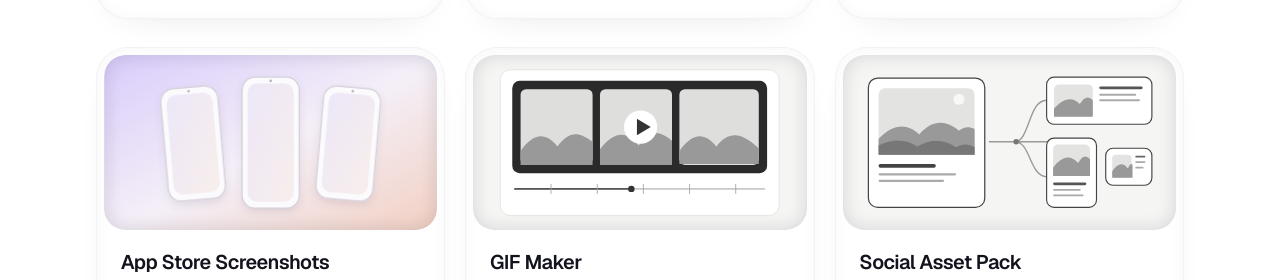
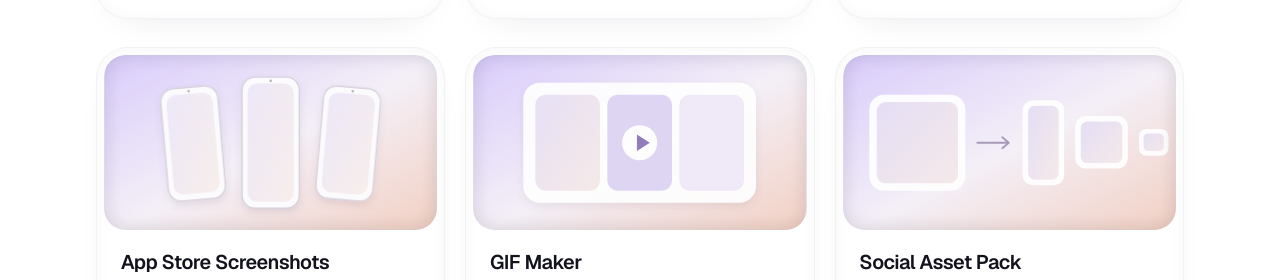
Before and after one commit to desphixs/tools, a Next.js app: page / in a window 1280 px wide. Shown: the part 505-785 px from the top of the page. Built offline with nearby package versions, Linux system fonts and the light colour scheme.

Commit message:
Simplify GIF and social pack thumbnails

```diff
--- a/src/components/tool-thumbnails.tsx
+++ b/src/components/tool-thumbnails.tsx
@@ -136,35 +136,27 @@ export function AppStoreScreenshotsThumbnail() {
 export function SocialAssetExporterThumbnail() {
   return (
     <svg viewBox="0 0 360 190" className="h-full w-full" aria-hidden="true" focusable="false">
-      <rect width="360" height="190" rx="22" fill="#f5f5f4" />
-      <rect x="27" y="25" width="126" height="140" rx="10" fill="#fff" stroke="#444" strokeWidth="1.35" />
-      <rect x="38" y="36" width="104" height="72" rx="7" fill="#e3e3e1" />
-      <circle cx="125" cy="48" r="6" fill="#f8f8f7" />
-      <path d="M38 91c16-17 31-17 44-5 14-16 29-16 43-4 5-4 10-5 17-2v28H38Z" fill="#999" />
-      <path d="M38 98c16-8 30-7 42 1 15-9 29-8 42 1 7-4 13-4 20 0v8H38Z" fill="#777" />
-      <rect x="38" y="118" width="62" height="4" rx="2" fill="#444" />
-      <rect x="38" y="128" width="84" height="2.5" rx="1.25" fill="#aaa" />
-      <rect x="38" y="135" width="71" height="2.5" rx="1.25" fill="#aaa" />
-      <path d="M158 94h27c17 0 15-45 35-45m-62 45h28c17 0 15 38 35 38m-63-38h96" fill="none" stroke="#9a9a98" strokeWidth="1.5" strokeLinecap="round" />
-      <circle cx="187" cy="94" r="3" fill="#777" />
-      <rect x="220" y="24" width="114" height="51" rx="8" fill="#fff" stroke="#444" strokeWidth="1.25" />
-      <rect x="228" y="32" width="42" height="35" rx="5" fill="#e3e3e1" />
-      <path d="M228 58c11-12 20-13 28-5 5-8 9-9 14-4v18h-42Z" fill="#999" />
-      <rect x="277" y="34" width="47" height="3" rx="1.5" fill="#555" />
-      <rect x="277" y="42" width="40" height="2" rx="1" fill="#aaa" />
-      <rect x="277" y="48" width="44" height="2" rx="1" fill="#aaa" />
-      <rect x="220" y="90" width="54" height="75" rx="8" fill="#fff" stroke="#444" strokeWidth="1.25" />
-      <rect x="227" y="97" width="40" height="34" rx="5" fill="#e3e3e1" />
-      <path d="M227 122c10-13 19-14 27-5 5-8 8-9 13-4v18h-40Z" fill="#999" />
-      <rect x="227" y="138" width="36" height="3" rx="1.5" fill="#555" />
-      <rect x="227" y="145" width="30" height="2" rx="1" fill="#aaa" />
-      <rect x="227" y="151" width="33" height="2" rx="1" fill="#aaa" />
-      <rect x="284" y="101" width="50" height="40" rx="8" fill="#fff" stroke="#444" strokeWidth="1.25" />
-      <rect x="291" y="108" width="21" height="25" rx="4" fill="#e3e3e1" />
-      <path d="M291 126c6-9 12-10 17-3 2-5 4-6 5-4v14h-22Z" fill="#999" />
-      <rect x="316" y="109" width="11" height="2" rx="1" fill="#666" />
-      <rect x="316" y="115" width="11" height="2" rx="1" fill="#aaa" />
-      <rect x="316" y="121" width="9" height="2" rx="1" fill="#aaa" />
+      <defs>
+        <linearGradient id="social-pack-wash" x1="0" y1="0" x2="1" y2="1">
+          <stop stopColor="#d9ccfb" />
+          <stop offset="0.52" stopColor="#f4eff7" />
+          <stop offset="1" stopColor="#f2d0c3" />
+        </linearGradient>
+        <linearGradient id="social-pack-art" x1="0" y1="0" x2="1" y2="1">
+          <stop stopColor="#e5def5" />
+          <stop offset="1" stopColor="#f4e9e9" />
+        </linearGradient>
+      </defs>
+      <rect width="360" height="190" rx="22" fill="url(#social-pack-wash)" />
+      <rect x="28" y="43" width="104" height="104" rx="16" fill="#fff" opacity="0.9" />
+      <rect x="36" y="51" width="88" height="88" rx="10" fill="url(#social-pack-art)" />
+      <path d="M145 95h34m-7-6 7 6-7 6" fill="none" stroke="#a79bb9" strokeWidth="2" strokeLinecap="round" strokeLinejoin="round" />
+      <rect x="194" y="49" width="45" height="92" rx="11" fill="#fff" opacity="0.9" />
+      <rect x="200" y="55" width="33" height="80" rx="7" fill="url(#social-pack-art)" />
+      <rect x="251" y="66" width="57" height="57" rx="11" fill="#fff" opacity="0.9" />
+      <rect x="257" y="72" width="45" height="45" rx="7" fill="url(#social-pack-art)" />
+      <rect x="320" y="80" width="32" height="29" rx="8" fill="#fff" opacity="0.9" />
+      <rect x="325" y="85" width="22" height="19" rx="5" fill="url(#social-pack-art)" />
     </svg>
   );
 }
@@ -172,25 +164,27 @@ export function SocialAssetExporterThumbnail() {
 export function GifMakerThumbnail() {
   return (
     <svg viewBox="0 0 360 190" className="h-full w-full" aria-hidden="true" focusable="false">
-      <rect width="360" height="190" rx="22" fill="#f5f5f4" />
-      <rect x="29" y="16" width="302" height="158" rx="11" fill="#fff" stroke="#e3e3e1" />
-      <rect x="42" y="28" width="276" height="100" rx="8" fill="#2a2a2a" />
-      <g fill="#dededc">
-        <rect x="51" y="37" width="78" height="82" rx="6" />
-        <rect x="137" y="37" width="78" height="82" rx="6" />
-        <rect x="223" y="37" width="86" height="82" rx="6" />
-      </g>
-      <g fill="#999">
-        <path d="M51 104c14-20 27-21 40-5 12-16 22-17 38-5v25H51Z" />
-        <path d="M137 102c16-20 29-20 42-4 12-16 22-17 36-5v26h-78Z" />
-        <path d="M223 104c14-20 27-21 40-5 14-18 28-15 46 2v17h-86Z" />
-      </g>
-      <circle cx="181" cy="78" r="18" fill="#fff" />
-      <path d="M177 69v18l15-9Z" fill="#333" />
-      <path d="M45 145h270" stroke="#c9c9c7" strokeWidth="2" strokeLinecap="round" />
-      <path d="M45 145h126" stroke="#555" strokeWidth="2" strokeLinecap="round" />
-      <path d="M84 140v10m50-10v10m50-10v10m50-10v10m50-10v10" stroke="#aaa" strokeWidth="1" strokeLinecap="round" />
-      <circle cx="171" cy="145" r="3.5" fill="#333" />
+      <defs>
+        <linearGradient id="gif-maker-wash" x1="0" y1="0" x2="1" y2="1">
+          <stop stopColor="#d9ccfb" />
+          <stop offset="0.52" stopColor="#f4eff7" />
+          <stop offset="1" stopColor="#f2d0c3" />
+        </linearGradient>
+        <linearGradient id="gif-maker-frame" x1="0" y1="0" x2="1" y2="1">
+          <stop stopColor="#e7e0f6" />
+          <stop offset="1" stopColor="#f5e9e7" />
+        </linearGradient>
+        <filter id="gif-maker-shadow" x="-20%" y="-20%" width="140%" height="150%">
+          <feDropShadow dx="0" dy="4" stdDeviation="5" floodColor="#65576f" floodOpacity="0.12" />
+        </filter>
+      </defs>
+      <rect width="360" height="190" rx="22" fill="url(#gif-maker-wash)" />
+      <rect x="54" y="30" width="252" height="130" rx="18" fill="#fff" opacity="0.9" filter="url(#gif-maker-shadow)" />
+      <rect x="67" y="43" width="70" height="104" rx="11" fill="url(#gif-maker-frame)" />
+      <rect x="145" y="43" width="70" height="104" rx="11" fill="#ded5f2" />
+      <rect x="223" y="43" width="70" height="104" rx="11" fill="#f0e9f7" />
+      <circle cx="180" cy="95" r="19" fill="#fff" opacity="0.96" />
+      <path d="M177 86v18l14-9Z" fill="#907cba" />
     </svg>
   );
 }
```
